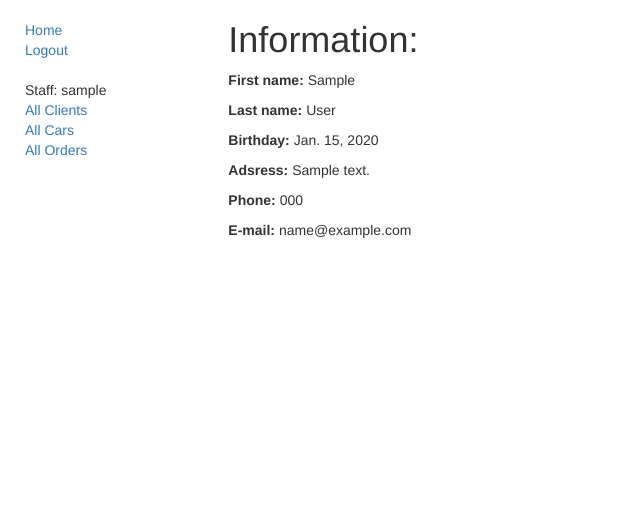
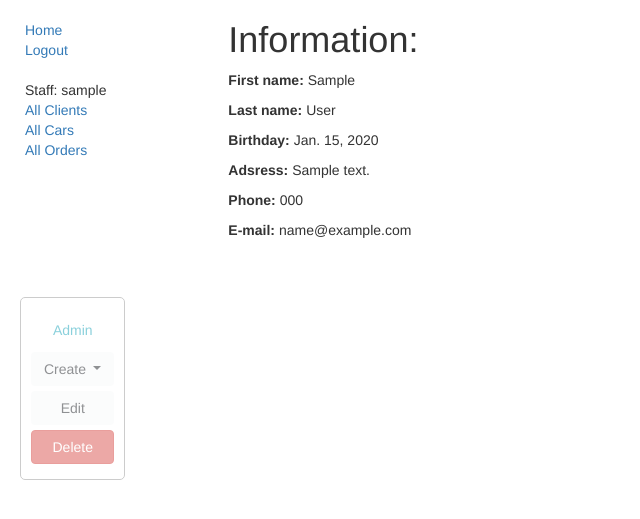
Before and after one commit to romanannaev/ServiceStation, a Django app: page /station/client/1 in a window 1280 px wide. Shown: the top 519 px of the page, without its empty margins (0-640 px from the left). Run offline with Django 3.2, Linux system fonts and the light colour scheme; a user stored in the database is signed in; tables that the repository leaves empty hold one stand-in row (values such as "Sample post"); some libraries are stand-ins or nearby versions.

Commit message:
added links for admin-panel, added  authorisations for admin-panel and forms

```diff
--- a/stationApp/models.py
+++ b/stationApp/models.py
@@ -18,6 +18,11 @@ class Client(models.Model):
         """
         return reverse('client-detail', args=[str(self.id)])
 
+    def get_update_url(self):
+        return reverse('client_update', args=[str(self.id)])
+
+    def get_delete_url(self):
+        return reverse('client_delete', args=[str(self.id)])
 
     def __str__(self):
         """
@@ -49,6 +54,11 @@ class Order(models.Model):
         """
         return reverse('order-detail', args=[str(self.id)])
 
+    def get_update_url(self):
+        return reverse('order_update', args=[str(self.id)])
+
+    def get_delete_url(self):
+        return reverse('order_delete', args=[str(self.id)])
 
     def __str__(self):
         """
@@ -75,6 +85,11 @@ class Car(models.Model):
         """
         return reverse('car-detail', args=[str(self.id)])
 
+    def get_update_url(self):
+        return reverse('car_update', args=[str(self.id)])
+
+    def get_delete_url(self):
+        return reverse('car_delete', args=[str(self.id)])
 
     def __str__(self):
         """
--- a/stationApp/static/css/styles.css
+++ b/stationApp/static/css/styles.css
@@ -3,3 +3,27 @@
     padding-left: 10px;
     list-style: none;
 }
+
+.admin-panel {
+    border: 1px solid #999;
+    border-radius: 5px;
+    position: fixed;
+    left: 20px;
+    bottom: 320px;
+    opacity: 0.5;
+    padding: 10px;
+
+}
+
+.admin-panel:hover {
+
+    opacity: 1;
+}
+.admin-panel a {
+    display: block;
+    margin: 5px 0;
+}
+
+a.edit, a.delete {
+    display: none;
+}
--- a/stationApp/templates/base_generic.html
+++ b/stationApp/templates/base_generic.html
@@ -6,6 +6,15 @@
     {% block title %}<title>Service Station</title>{% endblock %}
     <meta charset="utf-8">
     <meta name="viewport" content="width=device-width, initial-scale=1">
+    <script src="https://code.jquery.com/jquery-3.3.1.slim.min.js"
+        integrity="sha384-q8i/X+965DzO0rT7abK41JStQIAqVgRVzpbzo5smXKp4YfRvH+8abtTE1Pi6jizo"
+        crossorigin="anonymous"></script>
+    <script src="https://cdnjs.cloudflare.com/ajax/libs/popper.js/1.14.7/umd/popper.min.js"
+        integrity="sha384-UO2eT0CpHqdSJQ6hJty5KVphtPhzWj9WO1clHTMGa3JDZwrnQq4sF86dIHNDz0W1"
+        crossorigin="anonymous"></script>
+    <script src="https://stackpath.bootstrapcdn.com/bootstrap/4.3.1/js/bootstrap.min.js"
+        integrity="sha384-JjSmVgyd0p3pXB1rRibZUAYoIIy6OrQ6VrjIEaFf/nJGzIxFDsf4x0xIM+B07jRM"
+        crossorigin="anonymous"></script>
     <link rel="stylesheet" href="https://stackpath.bootstrapcdn.com/bootstrap/4.3.1/css/bootstrap.min.css"
         integrity="sha384-ggOyR0iXCbMQv3Xipma34MD+dH/1fQ784/j6cY/iJTQUOhcWr7x9JvoRxT2MZw1T" crossorigin="anonymous">
     <link rel="stylesheet" href="https://maxcdn.bootstrapcdn.com/bootstrap/3.3.7/css/bootstrap.min.css">
@@ -48,6 +57,29 @@
         </div>
 
     </div>
+    {% if request.user.is_authenticated and request.user.is_staff %}
+    <div class="admin-panel align-items-center">
+        <a href="/admin" class="btn btn-outline-info">Admin</a>
+
+        <!-- Example single danger button -->
+        <div class="btn-group">
+            <button type="button" class="btn btn-light dropdown-toggle" data-toggle="dropdown" aria-haspopup="true"
+                aria-expanded="false">
+                Create
+            </button>
+            <div class="dropdown-menu">
+                <a class="dropdown-item" href="{% url 'client_create' %}">Client</a>
+                <a class="dropdown-item" href="{% url 'car_create' %}">Car</a>
+                <a class="dropdown-item" href="{% url 'order_create' %}">Order</a>
+            </div>
+        </div>
+
+        <a href="{{ model.get_update_url }}" class="btn btn-light edit"
+            style="{% if model %} display: block; {% endif %}">Edit</a>
+        <a href="{{ model.get_delete_url }}" class="btn btn-danger delete"
+            style="{% if model %} display: block; {% endif %}">Delete</a>
+    </div>
+    {% endif %}
 </body>
 
 </html>
--- a/stationApp/templates/stationApp/client_detail.html
+++ b/stationApp/templates/stationApp/client_detail.html
@@ -3,11 +3,11 @@
 {% block content %}
   <h1>Information:</h1>
 
-  <p><strong>First name:</strong> {{ client.first_name }}</p>
-  <p><strong>Last name:</strong> {{ client.last_name }}</p>
-  <p><strong>Birthday:</strong> {{ client.date_of_birth }}</p>
-  <p><strong>Adsress:</strong> {{ client.address }}</p>
-  <p><strong>Phone:</strong> {{ client.phone }}</p>
-  <p><strong>E-mail:</strong> {{ client.email }}</p>
+  <p><strong>First name:</strong> {{ model.first_name }}</p>
+  <p><strong>Last name:</strong> {{ model.last_name }}</p>
+  <p><strong>Birthday:</strong> {{ model.date_of_birth }}</p>
+  <p><strong>Adsress:</strong> {{ model.address }}</p>
+  <p><strong>Phone:</strong> {{ model.phone }}</p>
+  <p><strong>E-mail:</strong> {{ model.email }}</p>
 
 {% endblock %}
--- a/stationApp/views.py
+++ b/stationApp/views.py
@@ -1,8 +1,13 @@
+from django.views.generic.edit import CreateView, UpdateView, DeleteView
+from django.views import generic
+from .models import Client, Car, Order
+from django.urls import reverse_lazy
 from django.shortcuts import render
-
+from django.contrib.auth.mixins import LoginRequiredMixin
 
 # Create your views here.
 from .models import *
+
 
 def index(request):
     """
@@ -13,12 +18,13 @@ def index(request):
         'index.html',
     )
 
-from django.views import generic
 
 class ClientListView(generic.ListView):
     model = Client
 
+
 class ClientDetailView(generic.DetailView):
+    context_object_name = 'model'
     model = Client
 
 
@@ -27,6 +33,7 @@ class CarListView(generic.ListView):
 
 
 class CarDetailView(generic.DetailView):
+    context_object_name = 'model'
     model = Car
 
 
@@ -35,48 +42,63 @@ class OrderListView(generic.ListView):
 
 
 class OrderDetailView(generic.DetailView):
+    context_object_name = 'model'
     model = Order
 
-from django.views.generic.edit import CreateView, UpdateView, DeleteView
-from django.urls import reverse_lazy
-from .models import Client, Car, Order
 
-#added Client forms
-class ClientCreate(CreateView):
+# added Client forms
+
+
+class ClientCreate(LoginRequiredMixin, CreateView):
     model = Client
     fields = '__all__'
-    initial={'date_of_birth':'20/02/1992',}
+    initial = {'date_of_birth': '20/02/1992', }
 
-class ClientUpdate(UpdateView):
+
+class ClientUpdate(LoginRequiredMixin, UpdateView):
     model = Client
-    fields = ['first_name','last_name','date_of_birth','address', 'phone', 'email']
+    fields = ['first_name', 'last_name',
+              'date_of_birth', 'address', 'phone', 'email']
 
-class ClientDelete(DeleteView):
+
+class ClientDelete(LoginRequiredMixin, DeleteView):
     model = Client
     success_url = reverse_lazy('clients')
+    raise_exception = True
 
-#added Car forms
-class CarCreate(CreateView):
+# added Car forms
+
+
+class CarCreate(LoginRequiredMixin, CreateView):
     model = Car
     fields = '__all__'
 
-class CarUpdate(UpdateView):
+
+class CarUpdate(LoginRequiredMixin, UpdateView):
     model = Car
     fields = '__all__'
 
-class CarDelete(DeleteView):
+
+class CarDelete(LoginRequiredMixin, DeleteView):
     model = Car
     success_url = reverse_lazy('cars')
+    raise_exception = True
 
-#added Order forms
-class OrderCreate(CreateView):
+# added Order forms
+
+
+class OrderCreate(LoginRequiredMixin, CreateView):
     model = Order
     fields = '__all__'
 
-class OrderUpdate(UpdateView):
+
+class OrderUpdate(LoginRequiredMixin, UpdateView):
     model = Order
     fields = '__all__'
 
-class OrderDelete(DeleteView):
+
+
+class OrderDelete(LoginRequiredMixin, DeleteView):
     model = Order
     success_url = reverse_lazy('orders')
+    raise_exception = True
--- a/stationEngine/settings.py
+++ b/stationEngine/settings.py
@@ -122,3 +122,6 @@ STATIC_URL = '/static/'
 # Redirect to home URL after login (Default redirects to /accounts/profile/)
 LOGIN_REDIRECT_URL = '/'
 EMAIL_BACKEND = 'django.core.mail.backends.console.EmailBackend'
+# STATICFILES_DIRS = [
+#     os.path.join(BASE_DIR, 'static')
+# ]
```
Also changed, not shown: stationApp/forms.py (+9 -9 lines), stationApp/templates/index.html (+0 -7 lines), stationApp/templates/stationApp/car_detail.html (+5 -5 lines), stationApp/templates/stationApp/order_detail.html (+4 -4 lines).
